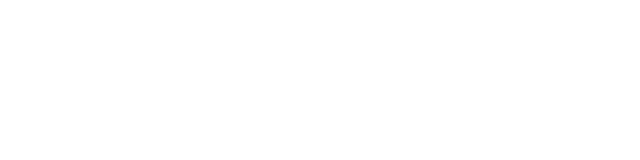
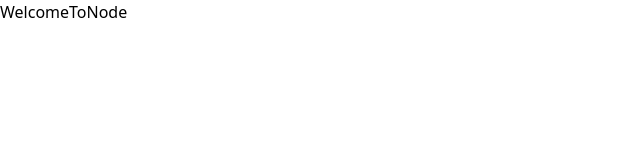
Before and after one commit to ThisIsMyName678/fullstackUniversity, a React (Vite) app: page /welcomeToNode in a window 1280 px wide. Before the commit this address had no page. Shown: the top 160 px of the page, without its empty margins (0-640 px from the left). Built offline with nearby package versions, Linux system fonts and the light colour scheme.

Commit message:
Add Node page and route

```diff
--- a/src/App.tsx
+++ b/src/App.tsx
@@ -1,18 +1,18 @@
-import {BrowserRouter, Routes , Route} from 'react-router-dom';
-import Home from './pages/home';
-import Example from './pages/example';
+import { BrowserRouter, Routes, Route } from "react-router-dom";
+import Home from "./pages/home";
+import Example from "./pages/example";
+import WelcomeToNode from "./pages/WelcomeToNode";
 
 function App() {
   return (
-    <>
-      <BrowserRouter>
-        <Routes>
-          <Route path='/' element={<Home />} />
-          <Route path='/example' element={<Example />} />
-        </Routes>
-      </BrowserRouter>
-    </>
-  )
+    <BrowserRouter>
+      <Routes>
+        <Route path="/" element={<Home />} />
+        <Route path="/example" element={<Example />} />
+        <Route path="/welcomeToNode" element={<WelcomeToNode />} />
+      </Routes>
+    </BrowserRouter>
+  );
 }
 
-export default App
+export default App;
--- /dev/null
+++ b/src/pages/welcomeToNode.tsx
@@ -0,0 +1,7 @@
+import React from 'react'
+
+function WelcomeToNode() {
+  return <div>WelcomeToNode</div>;
+}
+
+export default WelcomeToNode;
```
Also changed, not shown: 1 other file (tests, documents, lock files or other folders).
